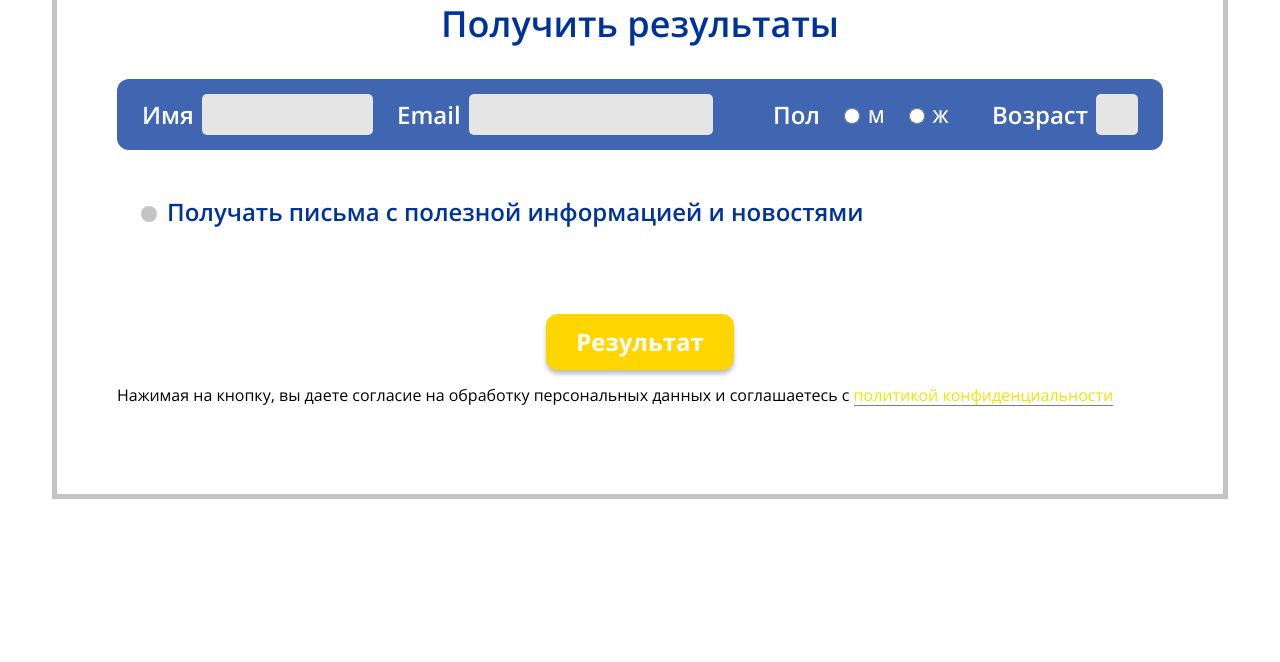
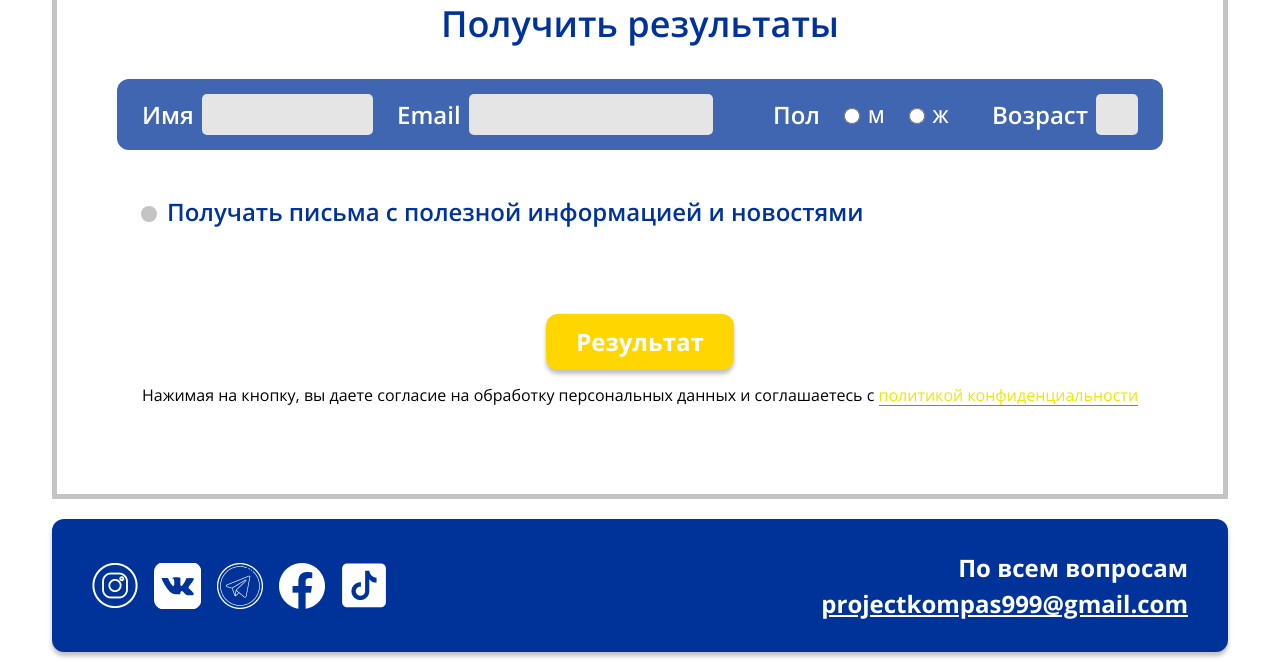
Before and after one commit to acr0matic/compass-survey, a PHP site: page / in a window 1280 px wide. Shown: the part 879-1541 px from the top of the page. Before the commit the page ends 1378 px from the top, so only its background shows below. Run offline with PHP 8.4, Linux system fonts and the light colour scheme; style sheets or scripts are compiled from the project's sources; some web fonts are replaced.

Commit message:
feat: верстка футера

```diff
--- a/src/index.html
+++ b/src/index.html
@@ -306,7 +306,40 @@
 
   <!-- Подвал -->
   <footer id="footer">
+    <div class="container">
+      <div class="footer">
+        <div class="footer__social">
+          <a href="" class="me-3 link">
+            <img class="footer__icon " src="img/social/instagram.png" alt="">
+          </a>
 
+          <a href="" class="me-3 link">
+            <img class="footer__icon " src="img/social/vk.png" alt="">
+          </a>
+
+          <a href="" class="me-3 link">
+            <img class="footer__icon " src="img/social/telegram.png" alt="">
+          </a>
+
+          <a href="" class="me-3 link">
+            <img class="footer__icon " src="img/social/facebook.png" alt="">
+          </a>
+
+          <a href="" class="link">
+            <img class="footer__icon " src="img/social/tiktok.png" alt="">
+          </a>
+        </div>
+        <!-- /.footer__social -->
+
+        <div class="footer__info">
+          <span class="mb-2">По всем вопросам</span>
+          <a href="mailto:projectkompas999@gmail.com" class="footer__link link">projectkompas999@gmail.com</a>
+        </div>
+        <!-- /.footer__info -->
+      </div>
+      <!-- /.footer -->
+    </div>
+    <!-- /.container -->
   </footer>
 
   <!-- Скрипты -->
--- a/src/scss/components/form/_form.scss
+++ b/src/scss/components/form/_form.scss
@@ -14,6 +14,10 @@
 
   &__button {
     margin-top: 85px;
+  }
+
+  &__privacy {
+    text-align: center;
   }
 
   &__link {
--- a/src/scss/layout/common/_footer.scss
+++ b/src/scss/layout/common/_footer.scss
@@ -3,9 +3,50 @@
 // -----------------------------------------------------------------------------
 
 #footer {
-
+  margin-top: 20px;
+  margin-bottom: 10px;
 }
 
 .footer {
+  display: flex;
+  align-items: center;
+  justify-content: space-between;
 
+  padding: 35px 40px;
+  border-radius: $border-radius--large;
+
+  background-color: #003399;
+  color: $text-white;
+
+  box-shadow: $shadow-primary;
+
+  &__social {
+    display: flex;
+    align-items: center;
+  }
+
+  &__info {
+    display: flex;
+    flex-direction: column;
+    align-items: flex-end;
+
+    font-size: $text__size--large;
+    font-weight: $weight-Bold;
+    text-align: right;
+  }
+
+  &__link {
+    color: $text-white;
+    text-decoration: underline;
+  }
+
+  &__icon {
+    transition: $transition__image;
+
+    @media (hover: hover) {
+      &:hover {
+        opacity: 0.6;
+      }
+    }
+  }
 }
```
